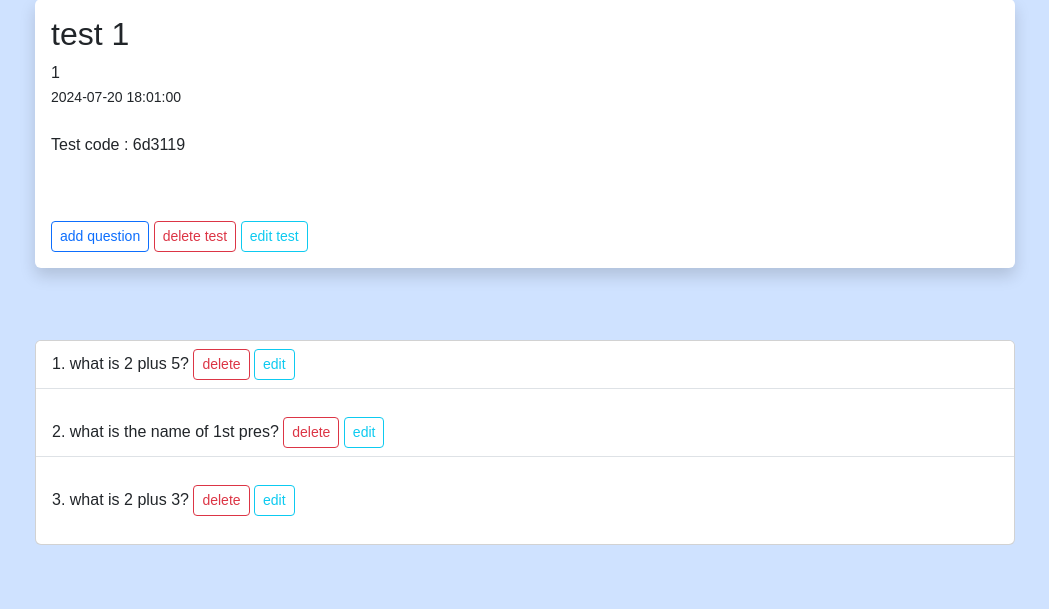
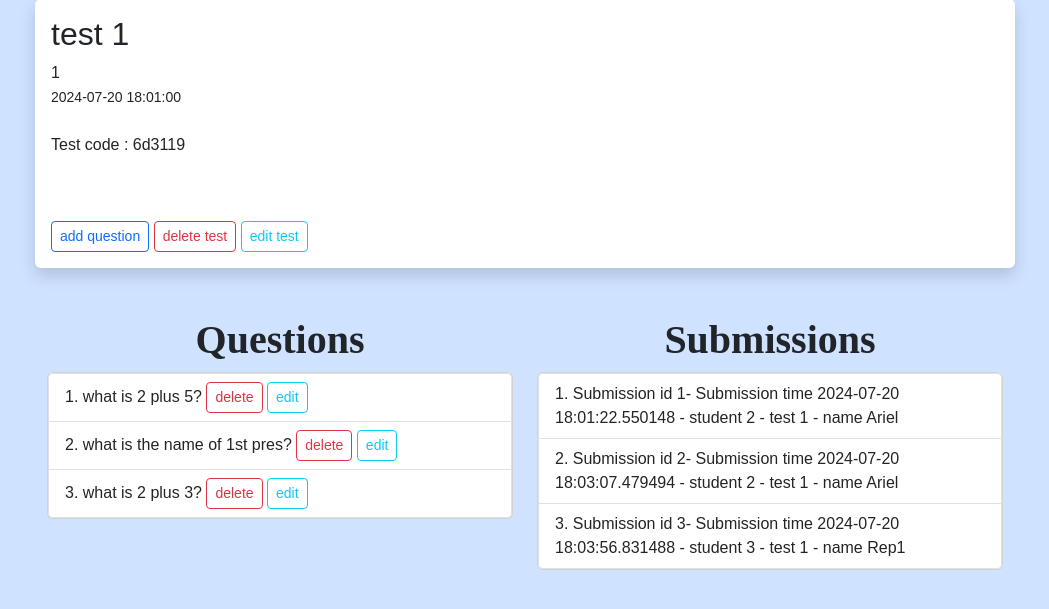
Before and after one commit to Arielbanua/Intellexam, a Flask app: page /tests/1 in a window 1280 px wide. Shown: the part 171-780 px from the top of the page, without its empty margins (115-1164 px from the left). Run offline with Flask 3, Linux system fonts and the light colour scheme; a user stored in the database is signed in; some libraries are stand-ins or nearby versions.

Commit message:
added submission table and added show test submission function

```diff
--- a/app.py
+++ b/app.py
@@ -54,6 +54,9 @@ class Users(db.Model, UserMixin):
     email = db.Column(db.String(120), nullable=False, unique =True)
     password = db.Column(db.String(128), nullable=False)
     role = db.Column(db.String(80), nullable=False)
+    # submissions object in the users
+    submissions = db.relationship('Submission', backref='submitted_tests', lazy=True)
+
 
 class Tests(db.Model):
     test_id = db.Column(db.Integer, primary_key=True)
@@ -69,6 +72,9 @@ class Tests(db.Model):
     code = db.Column(db.String(6), unique=True)  # column to store the unique code
     # students object in the test
     students = db.relationship('Users', secondary='test_students', backref=db.backref('tests_registered', lazy=True))
+    # submissions object in the test
+    submissions = db.relationship('Submission', backref='test_submissions', lazy=True)
+
 
 
 class Questions(db.Model):
@@ -95,12 +101,24 @@ class Answers(db.Model):
     result = db.Column(db.Boolean, nullable=False)
     chosen_opt = db.Column(db.Integer)
     points_gained = db.Column(db.Integer)
-	# Foreign Key To Link to answer (refer to primary key of the question)
+	# Foreign Key To Link to question (refer to primary key of the question)
     question_id = db.Column(db.Integer, db.ForeignKey('questions.question_id'))
     # Foreign Key To Link to users(student) (refer to primary key of the user)
     student_id = db.Column(db.Integer, db.ForeignKey('users.id'))
     # student object associated with the answer
     student = db.relationship('Users', backref=db.backref('answers', lazy=True))
+    # Foreign Key To Link to submissions (refer to primary key of the submission)
+    submission_id = db.Column(db.Integer, db.ForeignKey('submission.submission_id'))
+    submission = db.relationship('Submission', backref=db.backref('answer', lazy=True))
+
+class Submission(db.Model):
+    submission_id = db.Column(db.Integer, primary_key=True)
+    student_id = db.Column(db.Integer, db.ForeignKey('users.id'))
+    test_id = db.Column(db.Integer, db.ForeignKey('tests.test_id'))
+    submitted_at = db.Column(db.DateTime, default=datetime.now)
+    student = db.relationship('Users', backref=db.backref('submitter', lazy=True))
+    test = db.relationship('Tests', backref=db.backref('submission_test', lazy=True))
+    answers = db.relationship('Answers', backref=db.backref('answered_questions', lazy=True), lazy=True)
 
 test_students = db.Table('test_students',
                          db.Column('test_id', db.Integer, db.ForeignKey('tests.test_id'), primary_key=True),
@@ -437,6 +455,12 @@ def submit_test(test_id):
     test = Tests.query.get_or_404(test_id)
     questions = test.questions
 
+    # Create a new Submission object
+    submission = Submission(student_id=current_user.id, test_id=test_id,
+                            student = current_user, test = test)
+    db.session.add(submission)
+    db.session.commit()
+
     # Create a list to store the answers
     answers = []
 
@@ -456,7 +480,8 @@ def submit_test(test_id):
 
             # Create an Answer object and add it to the list
             answer_obj = Answers(chosen_opt = chosen_opt, result=result, question_id=question.question_id,
-                                 student_id=current_user.id, student = current_user, points_gained = points_gained)
+                                 student_id=current_user.id, student = current_user, points_gained = points_gained,
+                                 submission_id=submission.submission_id, submission = submission)
             answers.append(answer_obj)
 
         elif question.question_type == 'essay':
@@ -471,18 +496,23 @@ def submit_test(test_id):
 
             # Create an Answer object and add it to the list
             answer_obj = Answers(answer_text = answer, result=result, question_id=question.question_id,
-                                 student_id=current_user.id, student = current_user, points_gained = points_gained)
+                                 student_id=current_user.id, student = current_user, points_gained = points_gained,
+                                 submission_id=submission.submission_id, submission = submission)
             answers.append(answer_obj)
 
     # Add the answers to the database
+    submission.answers = answers # Add the answers to submission's answers field
     db.session.add_all(answers)
     db.session.commit()
 
     # Update the test status
 
+    #debug purpose
+    #submission_to_test1 = submission
 
     flash("Test submitted successfully!")
-    #return render_template('debug_answers.html', answers=answers)
+    #debug purpose
+    #return render_template('debug_answers.html', answers=answers, submission = submission_to_test1)
     return redirect(url_for('student_dashboard'))
 
 @app.route('/', methods=['GET', 'POST'])
@@ -516,7 +546,9 @@ def student_dashboard():
     tests = current_user.tests_registered
     return render_template('student_dashboard.html', tests=tests)
 
-#add timer function for tests
+######## add Submission model and update the other models
+######## update the method when a student submitted a test
+######## show the submissions in manage_test.html or in the test/test_id route
 
 
 if __name__ == '__main__':
--- a/static/main.css
+++ b/static/main.css
@@ -60,13 +60,7 @@ ol {
     margin: 0;
 }
 
-li {
-    margin-bottom: 20px;
-}
 
-input[type="radio"] {
-    margin-right: 10px;
-}
 
 label {
     margin-right: 20px;
--- a/templates/manage_test.html
+++ b/templates/manage_test.html
@@ -33,15 +33,24 @@
 
 	<br/>
 </div>
-<br/>
 
 
-
+<div class="container text-center">
+	<div class="row">
+	  <div class="col">
+		<h1>Questions</h1>
+	  </div>
+	  <div class="col">
+		<h1>Submissions</h1>
+	  </div>
+	</div>
+	<div class="row">
+	  <div class="col">
 		<div class="card">
-	<ul class="list-group list-group-numbered list-group-flush">
+			<ul class="list-group list-group-numbered">
 				{% for question in questions %}
 
-		<li class="list-group-item  justify-content-between ">
+				<li style="text-align: left;" class="list-group-item justify-content-between ">
 					{{ question.question_text }}
 					<a class="btn btn-outline-danger btn-sm" href="{{ url_for('delete_question', id=test.test_id, question_id = question.question_id)}}">delete</a>
 					<a class="btn btn-outline-info btn-sm" href="{{ url_for('edit_question', id=test.test_id, question_id = question.question_id)}}">edit</a>
@@ -50,6 +59,27 @@
 				{% endfor %}
 			</ul>
 		</div>
+	  </div>
+	  <div class="col">
+		<div class="card">
+			<ul class="list-group list-group-numbered">
+				{% for submission in test.submissions %}
+
+				<li style="text-align: left;" class="list-group-item justify-content-between ">
+					Submission id {{ submission.submission_id }}-
+					Submission time {{ submission.submitted_at }} -
+					student {{ submission.student_id }} -
+					test {{ submission.test_id }} -
+					name {{ submission.student.name }}
+				</li>
+
+				{% endfor %}
+			</ul>
+		</div>
+	  </div>
+	</div>
+  </div>
+
 
 
 
```
Also changed, not shown: templates/debug_answers.html (added, +30 -0 lines), instance/users.db. Lines whose indentation alone changed are shown as unchanged.
